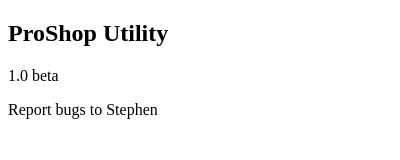
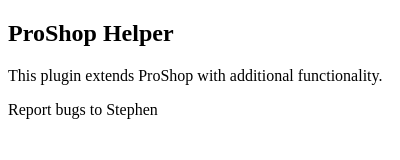
Before and after one commit to traveno/proshop-helper, a browser extension: page popup.html in a window 400 px wide. Drawn offline with Linux system fonts and the light colour scheme.

Commit message:
Update popup.html

```diff
--- a/popup.html
+++ b/popup.html
@@ -4,9 +4,9 @@
     <link rel="stylesheet" href="style.css">
   </head>
   <body>
-    <h2>ProShop Utility</h2>
+    <h2>ProShop Helper</h2>
     <!-- <button id="generateTag">Generate</button> -->
-    <p>1.0 beta</p>
+    <p>This plugin extends ProShop with additional functionality.</p>
     <p>Report bugs to Stephen</p>
 
     <!-- Scripts -->
```
